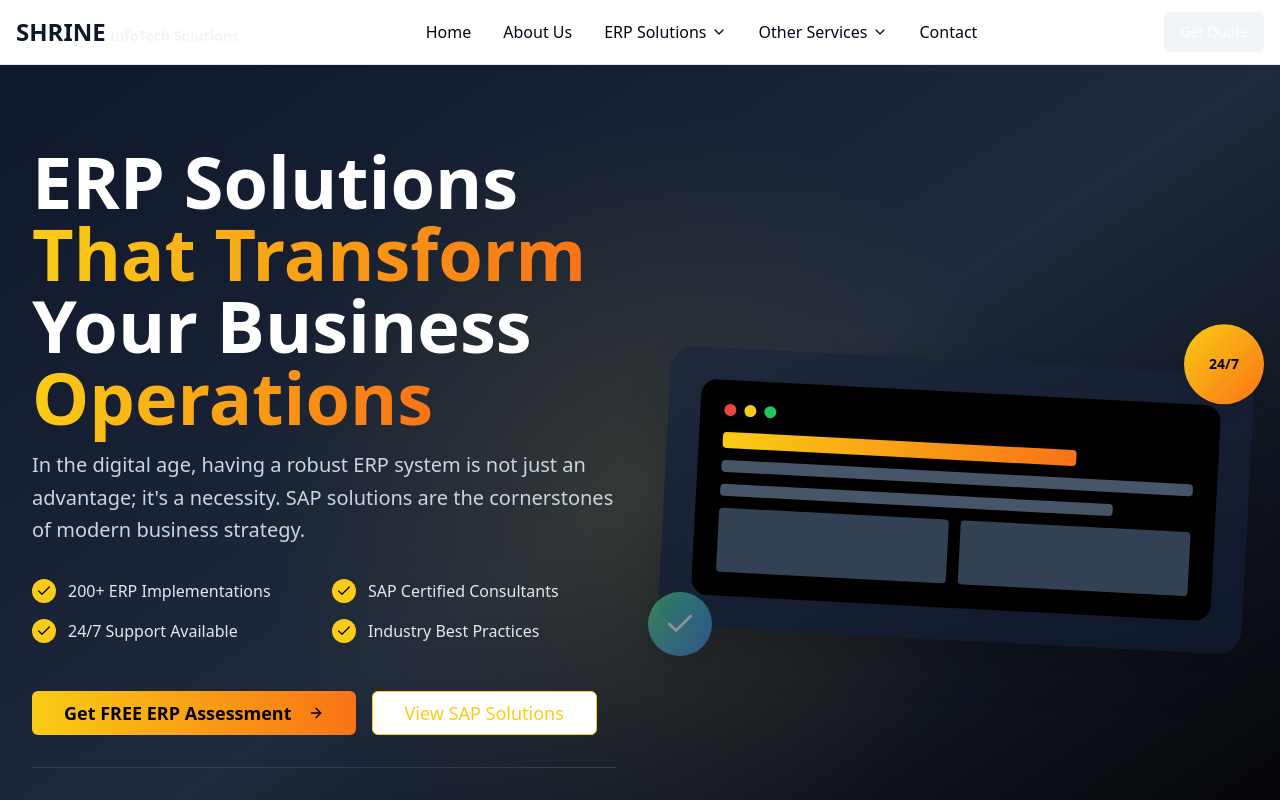
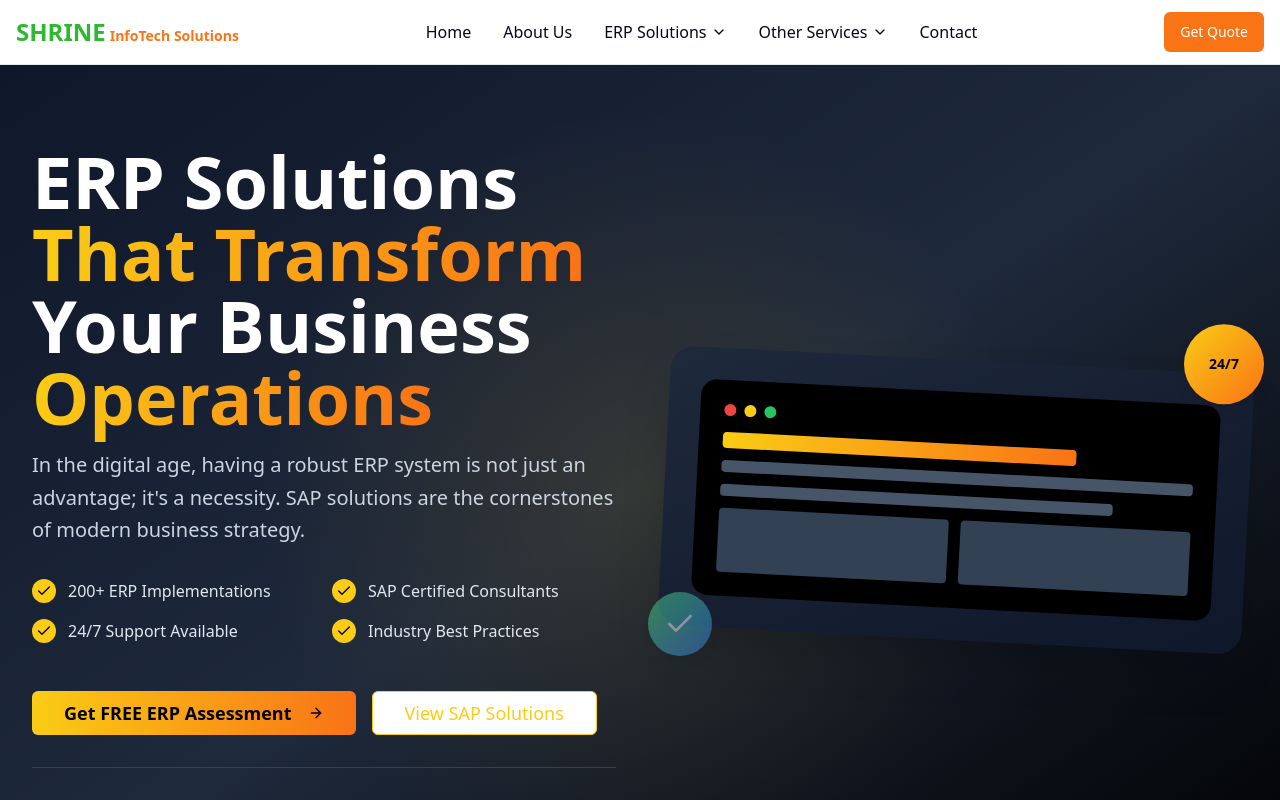
Before and after one commit to Charannnn0/shrineinfotechsample, a React (Vite) app: page / in a window 1280 px wide. Shown: the top 800 px of the page. Built offline with nearby package versions, Linux system fonts and the light colour scheme.

Commit message:
Refactor: Apply image colors to the design
Update the color scheme in `tailwind.config.ts` and `src/index.css` to match the colors from the provided image.

```diff
--- a/src/index.css
+++ b/src/index.css
@@ -17,17 +17,17 @@ All colors MUST be HSL.
     --popover: 0 0% 100%;
     --popover-foreground: 222.2 84% 4.9%;
 
-    --primary: 222.2 47.4% 11.2%;
-    --primary-foreground: 210 40% 98%;
+    --primary: 120 60% 45%;
+    --primary-foreground: 0 0% 98%;
 
     --secondary: 210 40% 96.1%;
-    --secondary-foreground: 222.2 47.4% 11.2%;
+    --secondary-foreground: 120 60% 45%;
 
     --muted: 210 40% 96.1%;
     --muted-foreground: 215.4 16.3% 46.9%;
 
-    --accent: 210 40% 96.1%;
-    --accent-foreground: 222.2 47.4% 11.2%;
+    --accent: 25 95% 53%;
+    --accent-foreground: 0 0% 98%;
 
     --destructive: 0 84.2% 60.2%;
     --destructive-foreground: 210 40% 98%;
@@ -65,17 +65,17 @@ All colors MUST be HSL.
     --popover: 222.2 84% 4.9%;
     --popover-foreground: 210 40% 98%;
 
-    --primary: 210 40% 98%;
+    --primary: 120 50% 55%;
     --primary-foreground: 222.2 47.4% 11.2%;
 
     --secondary: 217.2 32.6% 17.5%;
-    --secondary-foreground: 210 40% 98%;
+    --secondary-foreground: 120 50% 55%;
 
     --muted: 217.2 32.6% 17.5%;
     --muted-foreground: 215 20.2% 65.1%;
 
-    --accent: 217.2 32.6% 17.5%;
-    --accent-foreground: 210 40% 98%;
+    --accent: 25 85% 60%;
+    --accent-foreground: 222.2 47.4% 11.2%;
 
     --destructive: 0 62.8% 30.6%;
     --destructive-foreground: 210 40% 98%;
```
